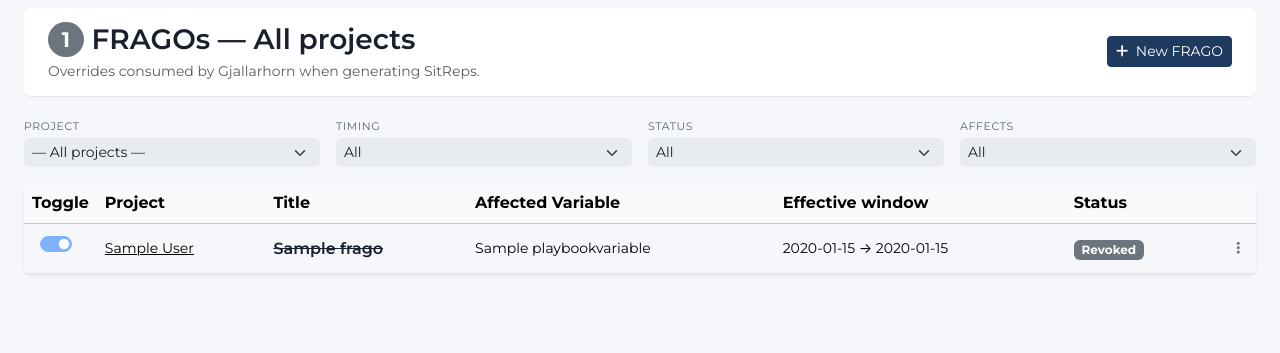
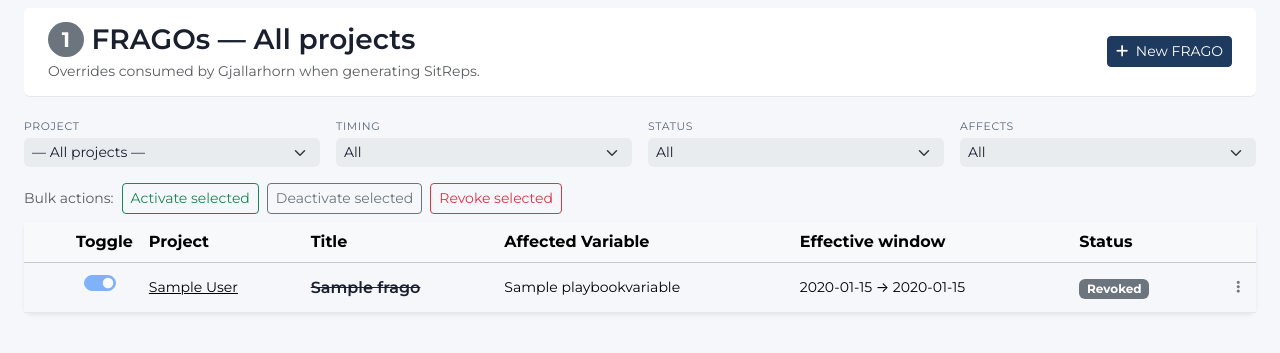
Before and after one commit to FeatureFactory-io/huginn, a Django app: page /fragos/ in a window 1280 px wide. Shown: the part 99-452 px from the top of the page. Run offline with Django 5.2, Linux system fonts and the light colour scheme; a user stored in the database is signed in; tables that the repository leaves empty hold one stand-in row (values such as "Sample post"); parts of the project's set-up code (start-up, migrations or seed data) failed here and were passed over; some libraries are stand-ins or nearby versions.

Commit message:
feat(fragos): audit trail and list bulk actions (#55–#56)
- Append-only FragoAuditEvent with explicit writes on create/edit/toggle/revoke/bulk
- List bulk activate/deactivate/revoke via HTML form + row checkboxes
- Detail State change log from audit events; admin inline read-only

Closes #55
Closes #56

Co-authored-by: Cursor <cursoragent@cursor.com>

```diff
--- a/sitrep/models/__init__.py
+++ b/sitrep/models/__init__.py
@@ -1,9 +1,9 @@
 """SitRep-domain persistence (FRAGO store, SA snapshots)."""
 
-from sitrep.models.frago import Frago
+from sitrep.models.frago import Frago, FragoAuditEvent
 from sitrep.models.situational_awareness import (
     SituationalAwareness,
     SituationalAwarenessVersion,
 )
 
-__all__ = ["Frago", "SituationalAwareness", "SituationalAwarenessVersion"]
+__all__ = ["Frago", "FragoAuditEvent", "SituationalAwareness", "SituationalAwarenessVersion"]
--- a/sitrep/models/frago.py
+++ b/sitrep/models/frago.py
@@ -53,3 +53,38 @@ class Frago(models.Model):
         super().clean()
         if self.revoked_at is not None and self.enabled:
             raise ValidationError("A revoked FRAGO cannot remain enabled.")
+
+
+class FragoAuditEvent(models.Model):
+    """Append-only audit trail for FRAGO mutations (explicit writes at mutation sites)."""
+
+    class Kind(models.TextChoices):
+        CREATED = "created", "Created"
+        UPDATED = "updated", "Updated"
+        ENABLED_TOGGLED = "enabled_toggled", "Enable/disable toggled"
+        REVOKED = "revoked", "Revoked"
+        BULK_ACTIVATED = "bulk_activated", "Bulk activated"
+        BULK_DEACTIVATED = "bulk_deactivated", "Bulk deactivated"
+        BULK_REVOKED = "bulk_revoked", "Bulk revoked"
+
+    frago = models.ForeignKey(
+        Frago,
+        on_delete=models.CASCADE,
+        related_name="audit_events",
+    )
+    created_at = models.DateTimeField(auto_now_add=True, db_index=True)
+    actor = models.ForeignKey(
+        settings.AUTH_USER_MODEL,
+        on_delete=models.SET_NULL,
+        null=True,
+        blank=True,
+        related_name="frago_audit_events",
+    )
+    kind = models.CharField(max_length=32, choices=Kind.choices)
+    message = models.CharField(max_length=512)
+
+    class Meta:
+        ordering = ["-created_at", "-pk"]
+
+    def __str__(self) -> str:
+        return f"{self.frago_id}:{self.kind}:{self.message[:40]}"
--- a/ui/templates/ui/fragos/list.html
+++ b/ui/templates/ui/fragos/list.html
@@ -84,6 +84,35 @@
   </div>
 </form>
 
+{% if row_count %}
+<div class="d-flex flex-wrap gap-2 align-items-center mb-2" data-testid="fragos-bulk-bar">
+  <span class="small text-muted">Bulk actions:</span>
+  <button type="submit"
+          form="fragos-bulk-form"
+          name="bulk_action"
+          value="activate"
+          class="btn btn-sm btn-outline-success"
+          data-testid="fragos-bulk-activate">Activate selected</button>
+  <button type="submit"
+          form="fragos-bulk-form"
+          name="bulk_action"
+          value="deactivate"
+          class="btn btn-sm btn-outline-secondary"
+          data-testid="fragos-bulk-deactivate">Deactivate selected</button>
+  <button type="submit"
+          form="fragos-bulk-form"
+          name="bulk_action"
+          value="revoke"
+          class="btn btn-sm btn-outline-danger"
+          data-testid="fragos-bulk-revoke">Revoke selected</button>
+</div>
+<form id="fragos-bulk-form"
+      method="post"
+      action="{% url 'fragos-list' %}?{{ request.GET.urlencode }}"
+      class="d-none"
+      aria-hidden="true">{% csrf_token %}</form>
+{% endif %}
+
 <div class="card border-0 shadow-sm rounded-3">
   <div class="card-body p-0">
     {% if row_count %}
@@ -91,6 +120,7 @@
       <table class="table table-hover align-middle mb-0" data-testid="fragos-table">
         <thead class="table-light">
           <tr>
+            <th scope="col" class="text-center" style="width:2.75rem;"><span class="visually-hidden">Select</span></th>
             <th scope="col" class="text-center" style="width:4rem;">Toggle</th>
             {% if show_project_column %}<th scope="col">Project</th>{% endif %}
             <th scope="col">Title</th>
@@ -105,6 +135,17 @@
         <tbody>
           {% for r in rows %}
           <tr data-testid="frago-row-{{ r.id }}" {% if r.revoked %}class="text-muted"{% endif %}>
+            <td class="text-center align-middle">
+              {% if not r.revoked %}
+              <input class="form-check-input"
+                     type="checkbox"
+                     form="fragos-bulk-form"
+                     name="frago_ids"
+                     value="{{ r.id }}"
+                     data-testid="frago-select-{{ r.id }}"
+                     aria-label="Select FRAGO {{ r.title }}">
+              {% endif %}
+            </td>
             <td class="text-center">
               {% if not r.revoked %}
               <form id="toggle-form-{{ r.id }}" method="post" action="{% url 'fragos-list' %}?{{ request.GET.urlencode }}">
--- a/ui/views/fragos.py
+++ b/ui/views/fragos.py
@@ -12,6 +12,7 @@ from django import forms
 from django.contrib import messages
 from django.contrib.auth.decorators import login_required
 from django.core.exceptions import ValidationError
+from django.db import transaction
 from django.http import HttpRequest, HttpResponse
 from django.shortcuts import get_object_or_404, redirect, render
 from django.urls import reverse
@@ -22,7 +23,8 @@ from django.views import View
 from ingestion.models import Project
 from playbooks.markdown_utils import workflow_md_to_html
 from playbooks.models import Playbook, PlaybookVariable, PlaybookVersion
-from sitrep.models import Frago
+from sitrep.models import Frago, FragoAuditEvent
+from ui.services.frago_audit_service import record_frago_audit
 from ui.services.fragos_service import apply_frago_list_filters, frago_list_queryset
 
 
@@ -136,16 +138,75 @@ class FragosListView(View):
         return render(request, self.template_name, ctx)
 
     def post(self, request: HttpRequest) -> HttpResponse:
-        """Toggle enabled for a FRAGO (same listing URL + query)."""
         slug = (request.GET.get("project") or "").strip()
+        q_redirect = request.GET.urlencode()
+        dest = f"{reverse('fragos-list')}?{q_redirect}" if q_redirect else reverse("fragos-list")
+
+        bulk = (request.POST.get("bulk_action") or "").strip().lower()
+        if bulk in {"activate", "deactivate", "revoke"}:
+            raw_ids = request.POST.getlist("frago_ids")
+            id_list = [int(x) for x in raw_ids if x.isdigit()]
+            if not id_list:
+                messages.warning(request, "Select at least one FRAGO.")
+                return redirect(dest)
+            qs = Frago.objects.filter(pk__in=id_list)
+            if slug:
+                qs = qs.filter(project__slug=slug)
+            count = 0
+            with transaction.atomic():
+                for frago in qs:
+                    if bulk == "revoke":
+                        if frago.revoked_at is not None:
+                            continue
+                        frago.revoked_at = timezone.now()
+                        frago.enabled = False
+                        frago.save(update_fields=["revoked_at", "enabled", "updated_at"])
+                        record_frago_audit(
+                            frago,
+                            request,
+                            kind=FragoAuditEvent.Kind.BULK_REVOKED.value,
+                            message=f"Bulk revoked: {frago.title[:200]}",
+                        )
+                        count += 1
+                    elif frago.revoked_at is not None:
+                        continue
+                    elif bulk == "activate":
+                        if frago.enabled:
+                            continue
+                        frago.enabled = True
+                        frago.save(update_fields=["enabled", "updated_at"])
+                        record_frago_audit(
+                            frago,
+                            request,
+                            kind=FragoAuditEvent.Kind.BULK_ACTIVATED.value,
+                            message=f"Bulk activated: {frago.title[:200]}",
+                        )
+                        count += 1
+                    elif bulk == "deactivate":
+                        if not frago.enabled:
+                            continue
+                        frago.enabled = False
+                        frago.save(update_fields=["enabled", "updated_at"])
+                        record_frago_audit(
+                            frago,
+                            request,
+                            kind=FragoAuditEvent.Kind.BULK_DEACTIVATED.value,
+                            message=f"Bulk deactivated: {frago.title[:200]}",
+                        )
+                        count += 1
+            if count:
+                messages.success(request, f"Updated {count} FRAGO(s).")
+            else:
+                messages.info(request, "No eligible FRAGOs were updated.")
+            return redirect(dest)
+
         if request.POST.get("toggle_frago") != "1":
-            return redirect(f"{reverse('fragos-list')}?{request.GET.urlencode()}")
+            return redirect(dest)
         try:
             frago_id = int(request.POST.get("frago_id") or "0")
         except ValueError:
             messages.error(request, "Invalid FRAGO.")
-            q = request.GET.urlencode()
-            return redirect(f"{reverse('fragos-list')}?{q}" if q else reverse("fragos-list"))
+            return redirect(dest)
         if slug:
             proj = get_object_or_404(Project.objects.all(), slug=slug)
             frago = get_object_or_404(Frago.objects.filter(project=proj), pk=frago_id)
@@ -154,11 +215,17 @@ class FragosListView(View):
         if frago.revoked_at is not None:
             messages.warning(request, "Revoked FRAGOs cannot be toggled.")
         else:
-            frago.enabled = not frago.enabled
+            new_enabled = not frago.enabled
+            frago.enabled = new_enabled
             frago.save(update_fields=["enabled", "updated_at"])
+            record_frago_audit(
+                frago,
+                request,
+                kind=FragoAuditEvent.Kind.ENABLED_TOGGLED.value,
+                message=f"Set to {'enabled' if new_enabled else 'disabled'}.",
+            )
             messages.success(request, "FRAGO updated.")
-        q = request.GET.urlencode()
-        return redirect(f"{reverse('fragos-list')}?{q}" if q else reverse("fragos-list"))
+        return redirect(dest)
 
 
 class FragoForm(forms.ModelForm):
@@ -337,6 +404,12 @@ class FragosCreateView(View):
             frago.updated_by = frago.created_by
             frago.full_clean()
             frago.save()
+            record_frago_audit(
+                frago,
+                request,
+                kind=FragoAuditEvent.Kind.CREATED.value,
+                message="FRAGO created.",
+            )
             messages.success(request, "FRAGO created.")
             return redirect(f"{reverse('fragos-list')}?project={slug}")
         return render(
@@ -397,6 +470,12 @@ class FragosEditView(View):
             frago.updated_by = request.user if request.user.is_authenticated else None
             frago.full_clean()
             frago.save()
+            record_frago_audit(
+                frago,
+                request,
+                kind=FragoAuditEvent.Kind.UPDATED.value,
+                message="FRAGO saved.",
+            )
             messages.success(request, "FRAGO saved.")
             return redirect(reverse("fragos-detail", args=[frago.pk]))
         fg = {"id": self.frago.pk, "title": self.frago.title}
@@ -438,6 +517,19 @@ class FragosDetailView(View):
         else:
             st, sc = "Active", "success"
 
+        changelog: list[dict[str, Any]] = []
+        for ev in frago.audit_events.select_related("actor").order_by("-created_at")[:100]:
+            actor_label = "—"
+            if ev.actor_id:
+                actor_label = ev.actor.get_full_name() or ev.actor.email or "—"
+            changelog.append(
+                {
+                    "action": ev.message,
+                    "actor": actor_label,
+                    "at": ev.created_at,
+                },
+            )
+
         ctx = {
             "active_nav": "fragos",
             "project_slug": frago.project.slug,
@@ -452,7 +544,7 @@ class FragosDetailView(View):
                 "effective": effective,
                 "markdown_body_html": workflow_md_to_html(frago.body_md or ""),
                 "applications": [],
-                "changelog": [],
+                "changelog": changelog,
             },
         }
         return render(request, self.template_name, ctx)
@@ -476,6 +568,12 @@ class FragosRevokeView(View):
             frago.revoked_at = timezone.now()
             frago.enabled = False
             frago.save(update_fields=["revoked_at", "enabled", "updated_at"])
+            record_frago_audit(
+                frago,
+                request,
+                kind=FragoAuditEvent.Kind.REVOKED.value,
+                message="FRAGO revoked.",
+            )
             messages.success(request, "FRAGO revoked.")
         slug = frago.project.slug
         return redirect(f"{reverse('fragos-list')}?project={slug}")
```
Also changed, not shown: sitrep/admin.py (+12 -1 lines), tests/integration/test_fragos_list.py (+32 -0 lines), tests/unit/test_frago_models.py (+9 -0 lines), ui/services/frago_audit_service.py (added, +14 -0 lines), ui/templates/ui/fragos/view.html (+8 -3 lines), sitrep/migrations/0003_frago_audit_event.py (added).
